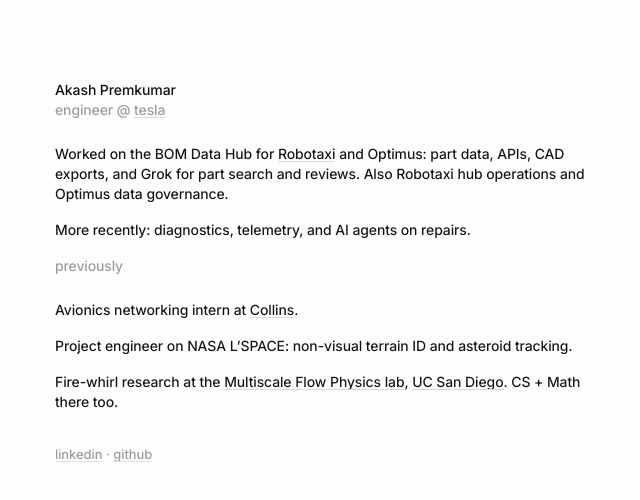
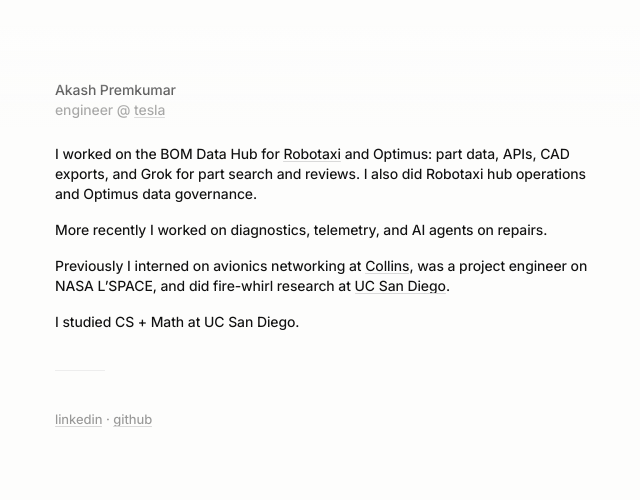
Before and after one commit to akashnaren/akashnaren.github.io, a plain HTML site: page index.html in a window 1280 px wide. Shown: the whole page, without its empty margins (310-950 px from the left). Drawn offline with Linux system fonts and the light colour scheme.

Commit message:
Tighten copy into flowing paragraphs and match benji spacing.

```diff
--- a/index.html
+++ b/index.html
@@ -7,7 +7,7 @@
     <link rel="preconnect" href="https://fonts.googleapis.com" />
     <link rel="preconnect" href="https://fonts.gstatic.com" crossorigin />
     <link
-      href="https://fonts.googleapis.com/css2?family=Inter:opsz,wght@14..32,400..600&display=swap"
+      href="https://fonts.googleapis.com/css2?family=Inter:opsz,wght@14..32,100..700&display=swap"
       rel="stylesheet"
     />
     <link rel="stylesheet" href="styles.css" />
@@ -20,33 +20,30 @@
       </header>
 
       <p>
-        Worked on the BOM Data Hub for
+        I worked on the BOM Data Hub for
         <a href="https://www.tesla.com/robotaxi">Robotaxi</a> and Optimus:
         part data, APIs, CAD exports, and Grok for part search and reviews.
-        Also Robotaxi hub operations and Optimus data governance.
-      </p>
-      <p>More recently: diagnostics, telemetry, and AI agents on repairs.</p>
-
-      <h2>previously</h2>
-      <p>
-        Avionics networking intern at
-        <a href="https://www.rtx.com/collinsaerospace/">Collins</a>.
+        I also did Robotaxi hub operations and Optimus data governance.
       </p>
       <p>
-        Project engineer on NASA L’SPACE: non-visual terrain ID and asteroid
-        tracking.
+        More recently I worked on diagnostics, telemetry, and AI agents on
+        repairs.
       </p>
       <p>
-        Fire-whirl research at the
-        <a href="https://asanchez.ucsd.edu/">Multiscale Flow Physics lab</a>,
-        <a href="https://ucsd.edu/">UC San Diego</a>. CS + Math there too.
+        Previously I interned on avionics networking at
+        <a href="https://www.rtx.com/collinsaerospace/">Collins</a>, was a
+        project engineer on NASA L’SPACE, and did fire-whirl research at
+        <a href="https://ucsd.edu/">UC San Diego</a>.
+      </p>
+      <p>
+        I studied CS + Math at UC San Diego.
       </p>
 
-      <p class="links">
+      <footer>
         <a href="https://www.linkedin.com/in/akash-premkumar-39826b1b7/">linkedin</a>
         ·
         <a href="https://github.com/akashnaren">github</a>
-      </p>
+      </footer>
     </main>
   </body>
 </html>
--- a/styles.css
+++ b/styles.css
@@ -13,6 +13,7 @@
   font-family: Inter, ui-sans-serif, system-ui, sans-serif;
   font-size: 14px;
   font-weight: 460;
+  font-variation-settings: "wght" 460;
   line-height: 20px;
   letter-spacing: -0.09px;
   text-rendering: optimizeLegibility;
@@ -20,9 +21,26 @@
 }
 
 main {
+  position: relative;
   max-width: 36.375rem;
   margin: 0 auto;
   padding: 5rem 1rem 2.5rem;
+}
+
+main::before {
+  content: "";
+  position: fixed;
+  top: 0;
+  left: 0;
+  right: 0;
+  height: 8rem;
+  background: linear-gradient(
+    to bottom,
+    #fdfdfc 20%,
+    rgba(253, 253, 252, 0)
+  );
+  pointer-events: none;
+  z-index: 9;
 }
 
 header {
@@ -30,8 +48,8 @@
 }
 
 h1,
-h2,
-p {
+p,
+footer {
   font-size: 14px;
   line-height: 20px;
   letter-spacing: -0.09px;
@@ -39,12 +57,7 @@
 
 h1 {
   font-weight: 500;
-}
-
-h2 {
-  font-weight: 460;
-  color: rgba(0, 0, 0, 0.4);
-  padding: 16px 0 8px;
+  font-variation-settings: "wght" 500;
 }
 
 .meta {
@@ -52,7 +65,6 @@
 }
 
 p {
-  font-weight: 460;
   padding-top: 16px;
 }
 
@@ -89,13 +101,19 @@
   margin: 0 -2px;
 }
 
-.links {
-  padding-top: 32px;
+footer {
+  margin-top: 2.375rem;
+  padding-top: 0;
   font-size: 13px;
   letter-spacing: -0.04px;
   color: rgba(0, 0, 0, 0.4);
 }
 
-.links a::before {
-  background: #e0e0e0;
+footer::before {
+  content: "";
+  display: block;
+  width: 3.125rem;
+  height: 1px;
+  background: #ededed;
+  margin-bottom: 2.375rem;
 }
```
